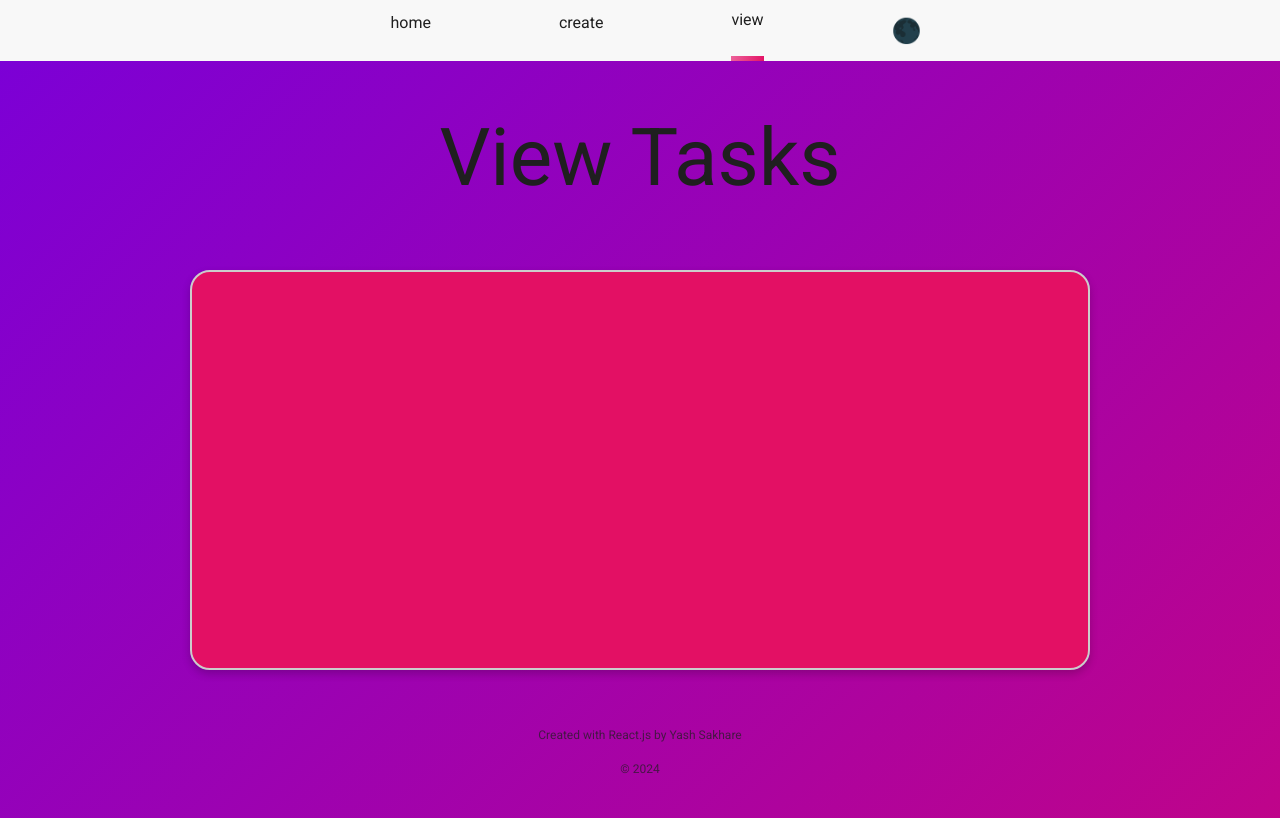
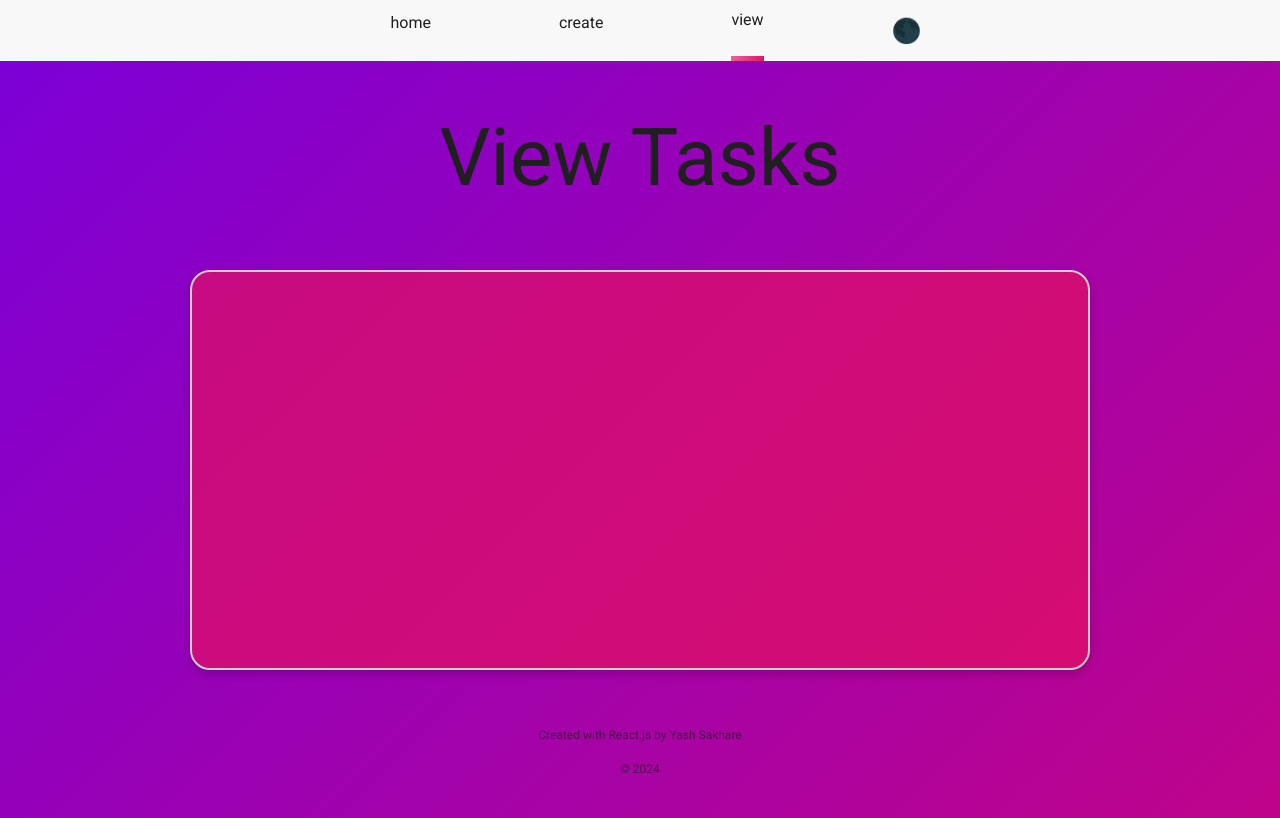
Before and after one commit to YSCodez/task-handler, a React (Create React App) app: page /view in a window 1280 px wide. Built offline with nearby package versions, Linux system fonts and the light colour scheme; the HTML template or start-up script is replaced by a standard one.

Commit message:
Gradient corrections

```diff
--- a/src/components/create/Create.module.scss
+++ b/src/components/create/Create.module.scss
@@ -43,7 +43,7 @@
   position: relative;
   width: 900px;
   height: 400px;
-  background: linear-gradient(135deg, rgba(227, 16, 100, 1) 0%, rgba(255, 255, 255, 1) 100%);
+  background: rgba(227, 16, 100, 0.7);
   border-radius: 20px;
   border: 2px solid #ccc;
   box-shadow: 0px 4px 8px rgba(0, 0, 0, 0.2);
--- a/src/components/view/View.module.scss
+++ b/src/components/view/View.module.scss
@@ -31,7 +31,7 @@
   position: relative;
   width: 900px;
   height: 400px;
-  background: rgba(227, 16, 100, 1);
+  background: rgba(227, 16, 100, 0.7); /* Light Salmon */
   border-radius: 20px;
   border: 2px solid #ccc;
   box-shadow: 0px 4px 8px rgba(0, 0, 0, 0.2);
```
